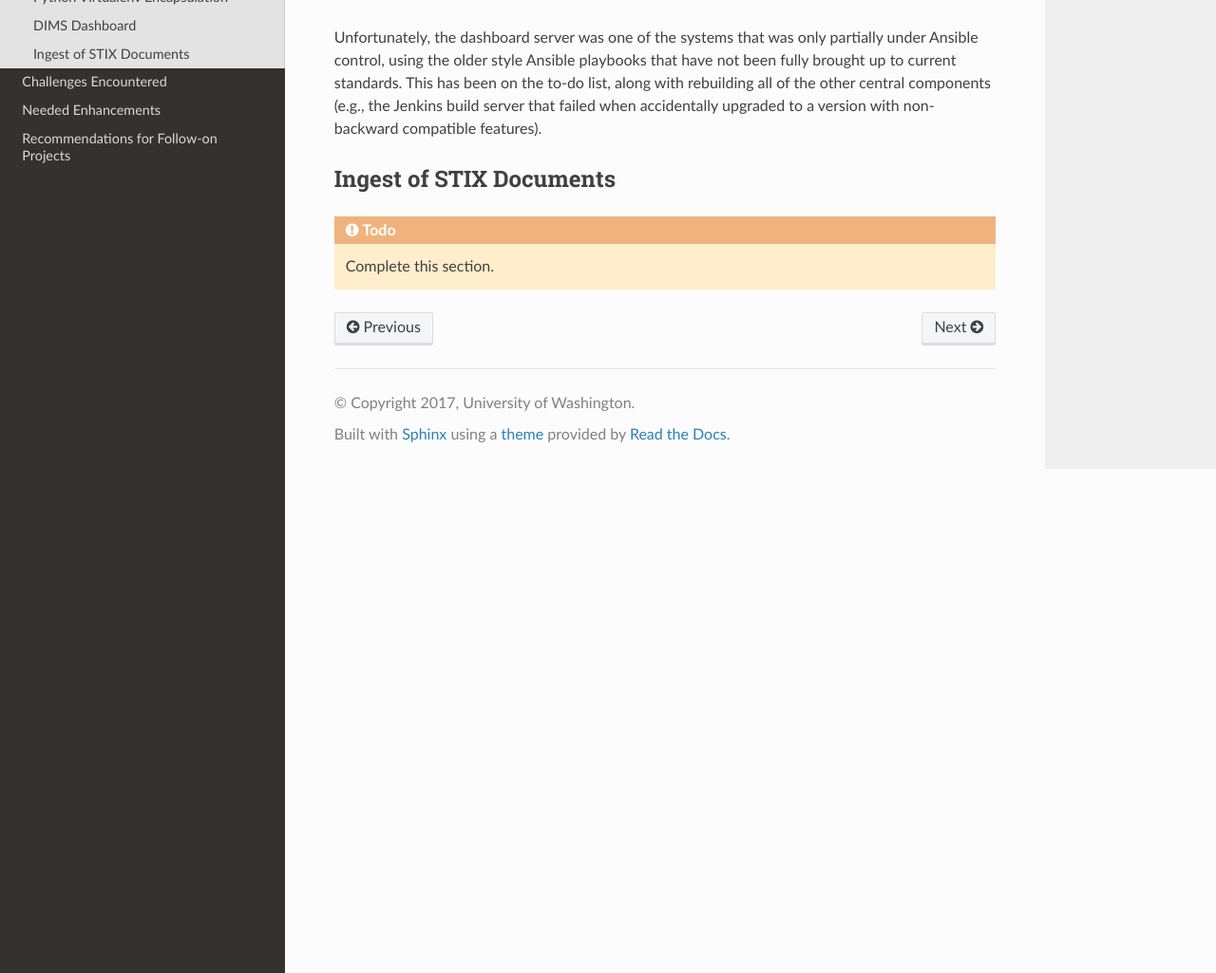
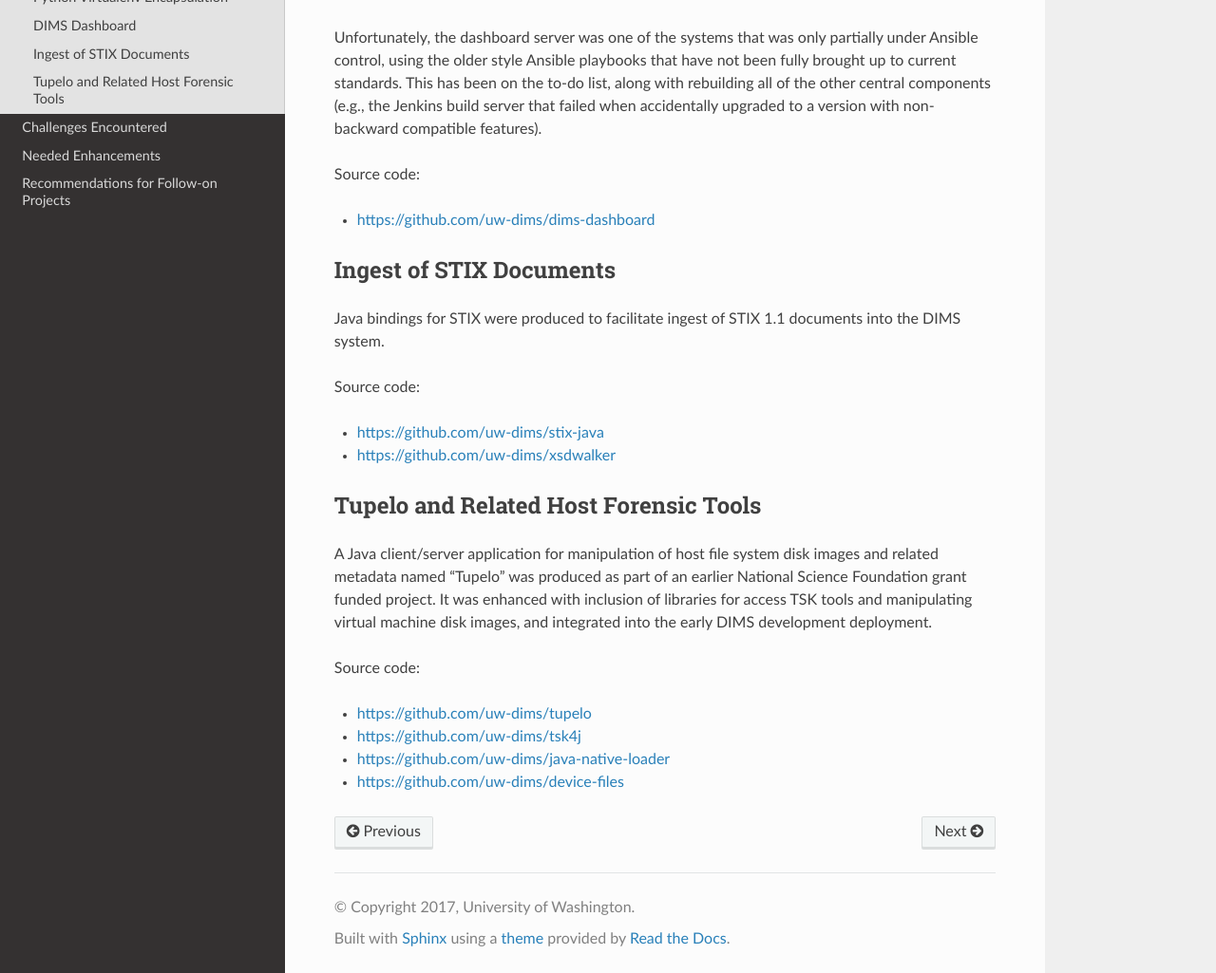
Before and after one commit to uw-dims/dims-finalreport, a Sphinx documentation site: the page built from docs/source/successes.rst, in a window 1280 px wide and 1400 px high, scrolled down 3589 px. Shown: the part 375-1400 px from the top of the window at 95% size. Built offline with Sphinx 7.4.7 and the Read the Docs theme 2.0.0, drawn with Linux system fonts in a browser that asks for light colours; pages that are not in the unit, such as notebooks, are missing from menus.

Commit message:
Add STIX, Tupelo, and more Dashboard content

```diff
--- a/docs/source/successes.rst
+++ b/docs/source/successes.rst
@@ -218,17 +218,41 @@
 components (e.g., the Jenkins build server that failed when accidentally
 upgraded to a version with non-backward compatible features).
 
+Source code:
+
++ https://github.com/uw-dims/dims-dashboard
+
 .. _stixingest:
 
 Ingest of STIX Documents
 ------------------------
 
-.. TODO(dittrich): complete this section
-.. todo::
+Java bindings for STIX were produced to facilitate ingest of STIX 1.1
+documents into the DIMS system.
 
-   Complete this section.
+Source code:
 
-..
++ https://github.com/uw-dims/stix-java
++ https://github.com/uw-dims/xsdwalker
+
+
+.. _tupelo:
+
+Tupelo and Related Host Forensic Tools
+--------------------------------------
+
+A Java client/server application for manipulation of host file system disk
+images and related metadata named "Tupelo" was produced as part of an earlier
+National Science Foundation grant funded project.  It was enhanced with
+inclusion of libraries for access TSK tools and manipulating virtual machine
+disk images, and integrated into the early DIMS development deployment.
+
+Source code:
+
++ https://github.com/uw-dims/tupelo
++ https://github.com/uw-dims/tsk4j
++ https://github.com/uw-dims/java-native-loader
++ https://github.com/uw-dims/device-files
 
 
 .. _Bats\: Bash Automated Testing System: https://github.com/sstephenson/bats#bats-bash-automated-testing-system
```
